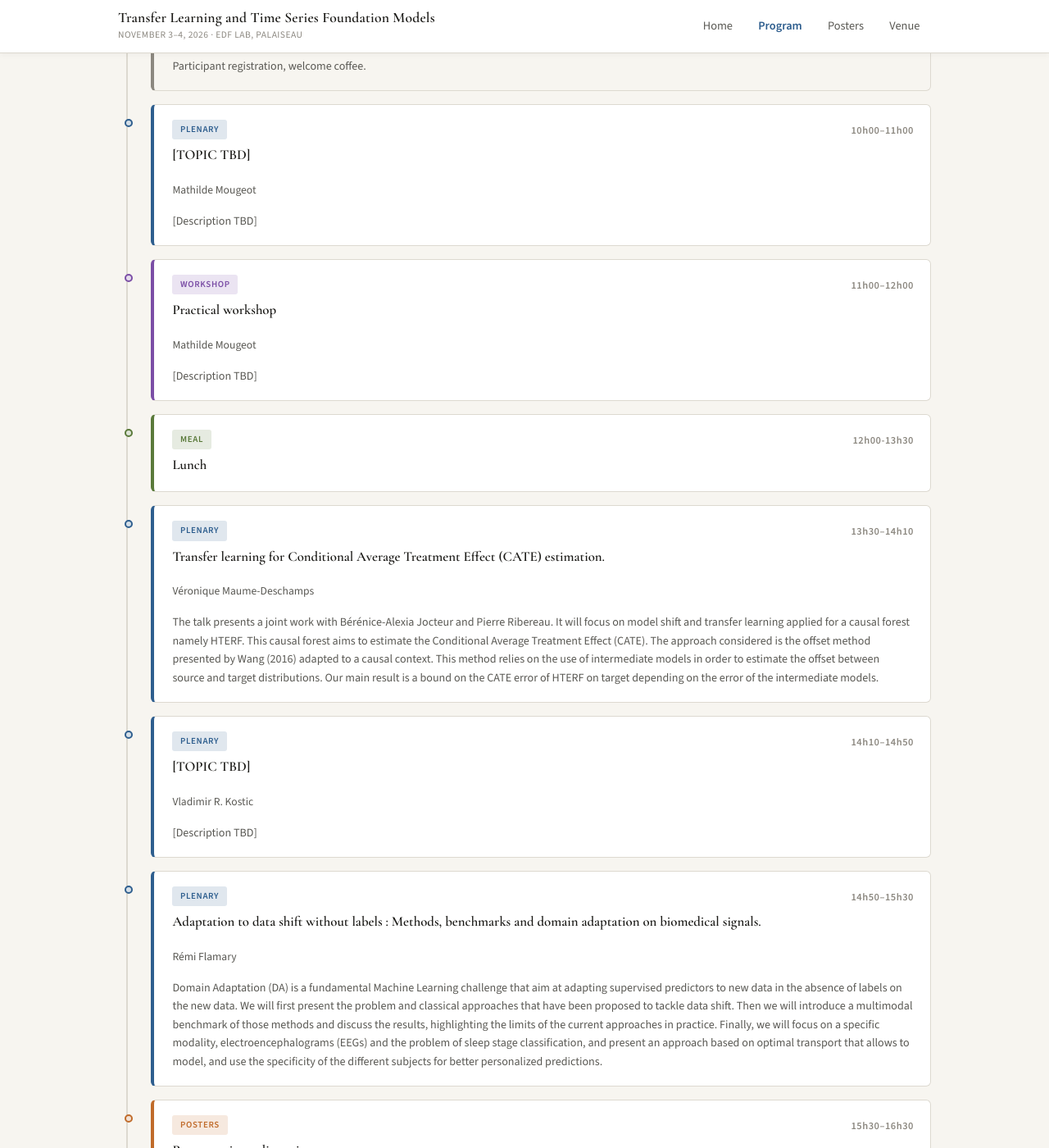
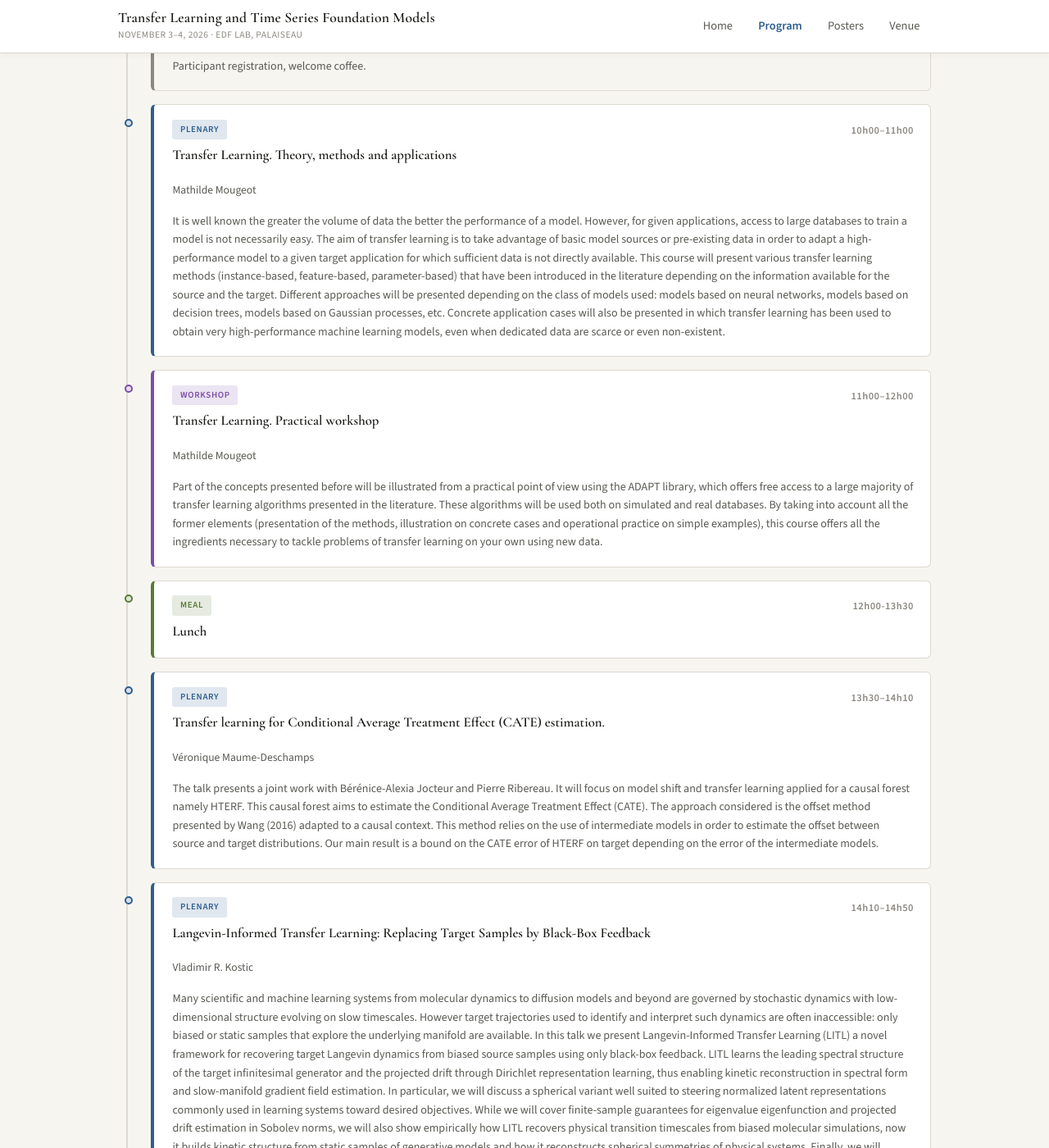
Before and after one commit to yvenn-amara/DECATTLON, a Jekyll site: the page built from program.md, in a window 1280 px wide and 1400 px high, scrolled down 657 px. Shown: the whole window at 82% size. Built offline with Jekyll 4.4.1, drawn with Linux system fonts in a browser that asks for light colours; some of the changed text lies outside the part shown.

Commit message:
Revise program schedule with detailed session info
Updated session titles and descriptions for the program schedule, including detailed explanations for transfer learning topics and workshops.

```diff
--- a/_data/program.yml
+++ b/_data/program.yml
@@ -7,18 +7,18 @@ day1:
       description: "Participant registration, welcome coffee."
 
     - time: "10h00–11h00"
-      title: "[TOPIC TBD]"
+      title: "Transfer Learning. Theory, methods and applications"
       type: "plenary"
       speakers:
         - "Mathilde Mougeot"
-      description: "[Description TBD]"
+      description: "It is well known the greater the volume of data the better the performance of a model. However, for given applications, access to large databases to train a model is not necessarily easy. The aim of transfer learning is to take advantage of basic model sources or pre-existing data in order to adapt a high-performance model to a given target application for which sufficient data is not directly available. This course will present various transfer learning methods (instance-based, feature-based, parameter-based) that have been introduced in the literature depending on the information available for the source and the target. Different approaches will be presented depending on the class of models used: models based on neural networks, models based on decision trees, models based on Gaussian processes, etc. Concrete application cases will also be presented in which transfer learning has been used to obtain very high-performance machine learning models, even when dedicated data are scarce or even non-existent."
 
     - time: "11h00–12h00"
-      title: "Practical workshop"
+      title: "Transfer Learning. Practical workshop"
       type: "workshop"
       speakers:
         - "Mathilde Mougeot"
-      description: "[Description TBD]"
+      description: "Part of the concepts presented before will be illustrated from a practical point of view using the ADAPT library, which offers free access to a large majority of transfer learning algorithms presented in the literature. These algorithms will be used both on simulated and real databases. By taking into account all the former elements (presentation of the methods, illustration on concrete cases and operational practice on simple examples), this course offers all the ingredients necessary to tackle problems of transfer learning on your own using new data."
 
     - time: "12h00-13h30"
       title: "Lunch"
@@ -34,11 +34,11 @@ Conditional Average Treatment Effect (CATE). The approach considered is the offs
 the offset between source and target distributions. Our main result is a bound on the CATE error of HTERF on target depending on the error of the intermediate models."
 
     - time: "14h10–14h50"
-      title: "[TOPIC TBD]"
+      title: "Langevin-Informed Transfer Learning: Replacing Target Samples by Black-Box Feedback"
       type: "plenary"
       speakers:
         - "Vladimir R. Kostic"
-      description: "[Description TBD]"
+      description: "Many scientific and machine learning systems from molecular dynamics to diffusion models and beyond are governed by stochastic dynamics with low-dimensional structure evolving on slow timescales. However target trajectories used to identify and interpret such dynamics are often inaccessible: only biased or static samples that explore the underlying manifold are available. In this talk we present Langevin-Informed Transfer Learning (LITL) a novel framework for recovering target Langevin dynamics from biased source samples using only black-box feedback. LITL learns the leading spectral structure of the target infinitesimal generator and the projected drift through Dirichlet representation learning, thus enabling kinetic reconstruction in spectral form and slow-manifold gradient field estimation. In particular, we will discuss a spherical variant well suited to steering normalized latent representations commonly used in learning systems toward desired objectives. While we will cover finite-sample guarantees for eigenvalue eigenfunction and projected drift estimation in Sobolev norms, we will also show empirically how LITL recovers physical transition timescales from biased molecular simulations, now it builds kinetic structure from static samples of generative models and how it reconstructs spherical symmetries of physical systems. Finally, we will demonstrate how it enables post-hoc latent steering of trained neural networks under black-box feedback."
 
     - time: "14h50–15h30"
       title: "Adaptation to data shift without labels : Methods, benchmarks and domain adaptation on biomedical signals."
```
